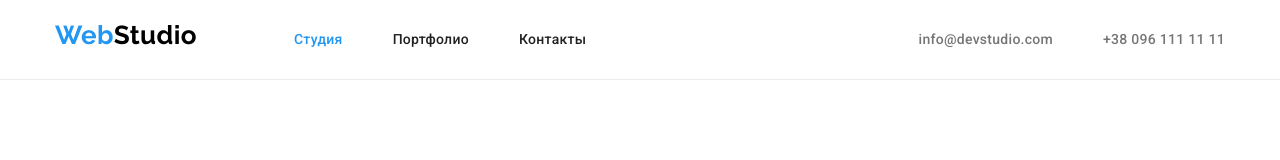
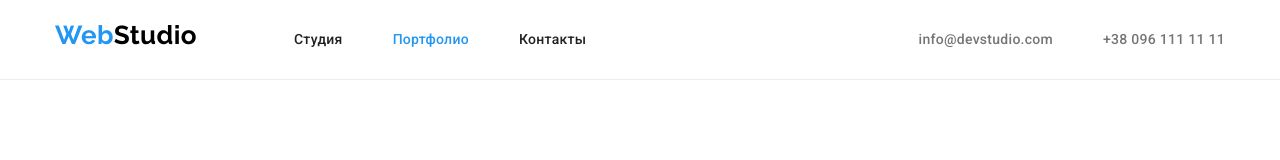
Before and after one commit to Kim41k/goit-markup-hw-03, a plain HTML site: page portfolio.html in a window 1280 px wide. Shown: the top 160 px of the page. Drawn offline with nearby package versions, Linux system fonts and the light colour scheme.

Commit message:
Fixes current page accent

```diff
--- a/portfolio.html
+++ b/portfolio.html
@@ -30,9 +30,9 @@
           >
 
           <ul class="list site-nav">
-            <li class="item"><a class="link current" href="./index.html">Студия</a></li>
+            <li class="item"><a class="link" href="./index.html">Студия</a></li>
             <li class="item">
-              <a class="link" href="./portfolio.html">Портфолио</a>
+              <a class="link current" href="./portfolio.html">Портфолио</a>
             </li>
             <li class="item"><a class="link" href="#">Контакты</a></li>
           </ul>
```
